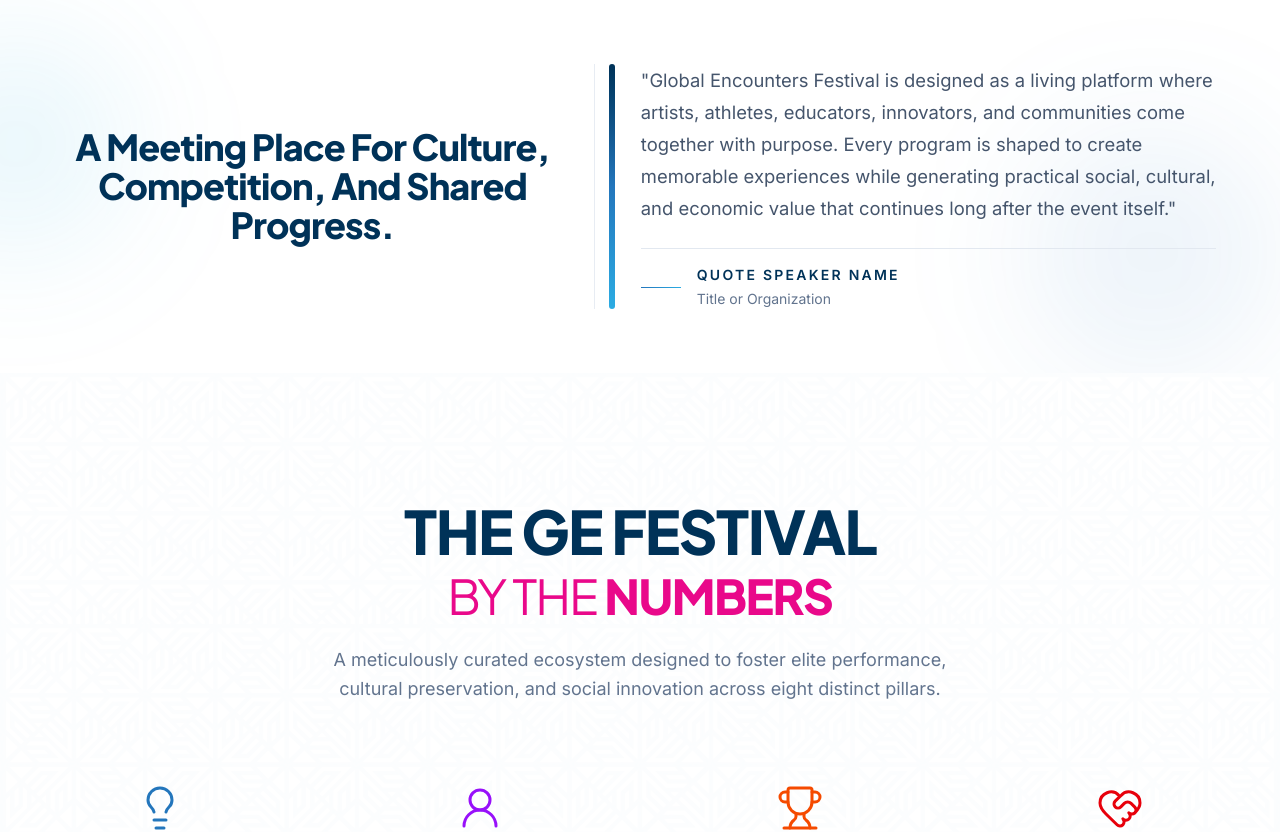
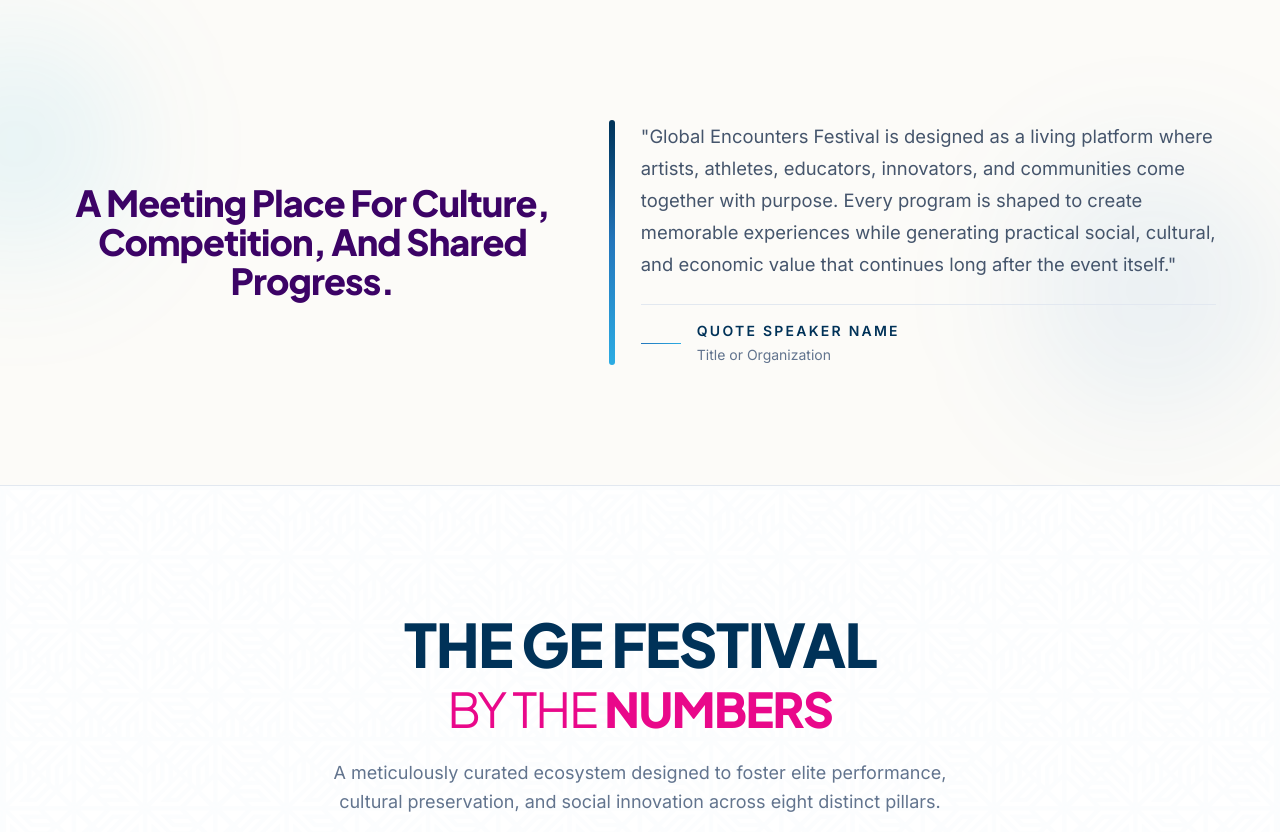
Before and after one commit to Aydinm1/GEFestivalAwardPage, a React (Vite) app: page / in a window 1280 px wide. Shown: the part 800-1632 px from the top of the page. Built offline with nearby package versions, Linux system fonts and the light colour scheme; grey boxes are pictures that could not be loaded.

Commit message:
quote section + Border

```diff
--- a/src/components/home/DimensionsSection.tsx
+++ b/src/components/home/DimensionsSection.tsx
@@ -93,7 +93,7 @@ function DimensionItem({ icon: Icon, value, label, description, colorClass }: Di
 
 export default function DimensionsSection() {
   return (
-    <section className="relative overflow-hidden bg-white px-6 py-20 md:py-32">
+    <section className="relative overflow-hidden border-t border-slate-200 bg-white px-6 py-20 md:py-32">
       <div className="pointer-events-none absolute inset-0 grid grid-rows-4 opacity-[0.018] mix-blend-multiply">
         {Array.from({ length: 4 }).map((_, index) => (
           <div key={index} className="overflow-hidden">
--- a/src/components/home/GallerySection.tsx
+++ b/src/components/home/GallerySection.tsx
@@ -81,7 +81,7 @@ export default function GallerySection() {
       <div className="mx-auto mb-12 flex max-w-7xl flex-col items-start justify-between gap-8 px-6 md:mb-16 md:flex-row md:items-end">
         <div>
           <h2 className="font-headline text-4xl font-extrabold leading-tight tracking-tight text-secondary md:text-5xl">
-            The Visual Narrative
+            The Picture Section
           </h2>
           <p className="mt-4 text-base text-slate-500 md:text-lg">
             Capturing the human connection through high-resolution candid photography of festival
--- a/src/components/home/OverviewSection.tsx
+++ b/src/components/home/OverviewSection.tsx
@@ -10,7 +10,7 @@ const overviewContent = {
 
 export default function OverviewSection() {
   return (
-    <section className="relative overflow-hidden bg-white px-6 py-14 md:py-16">
+    <section className="relative overflow-hidden bg-[#FCFBF8] px-6 py-[6.25rem] md:py-[7.5rem]">
       <div className="pointer-events-none absolute inset-0">
         <div className="absolute -left-24 top-8 h-56 w-56 rounded-full bg-guide-light-blue/10 blur-3xl" />
         <div className="absolute right-0 top-1/3 h-64 w-64 rounded-full bg-primary/8 blur-3xl" />
@@ -22,10 +22,9 @@ export default function OverviewSection() {
         transition={{ duration: 0.55, ease: 'easeOut' }}
         className="relative mx-auto max-w-6xl"
       >
-        <div className="pointer-events-none absolute inset-y-0 left-[46%] hidden w-px bg-slate-200/80 lg:block" />
         <div className="relative grid gap-8 lg:grid-cols-[0.9fr_1.1fr] lg:gap-12">
           <div className="flex items-center">
-            <h2 className="mx-auto max-w-xl text-center font-headline text-2xl font-extrabold leading-[1.08] tracking-tight text-secondary md:text-4xl">
+            <h2 className="mx-auto max-w-xl text-center font-headline text-2xl font-extrabold leading-[1.08] tracking-tight text-purple-950 md:text-4xl">
               {overviewContent.heading}
             </h2>
           </div>
```
